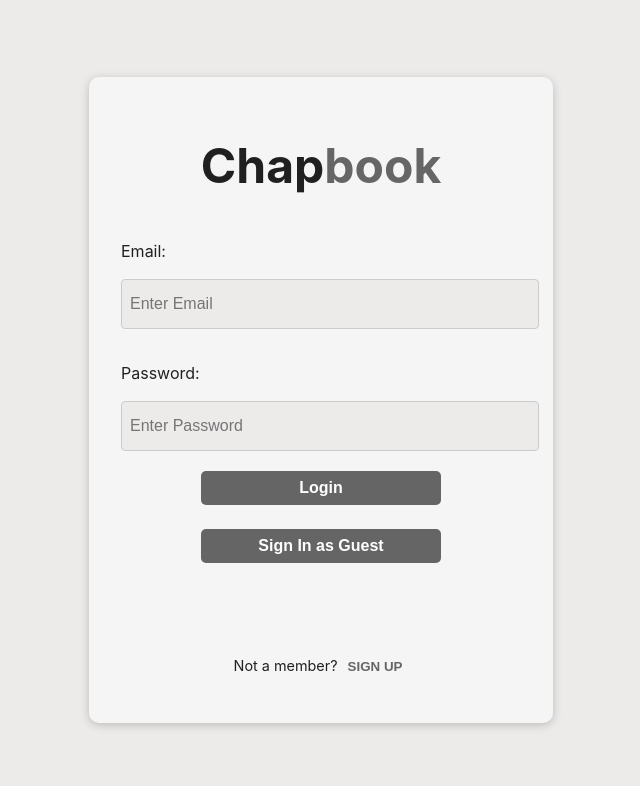
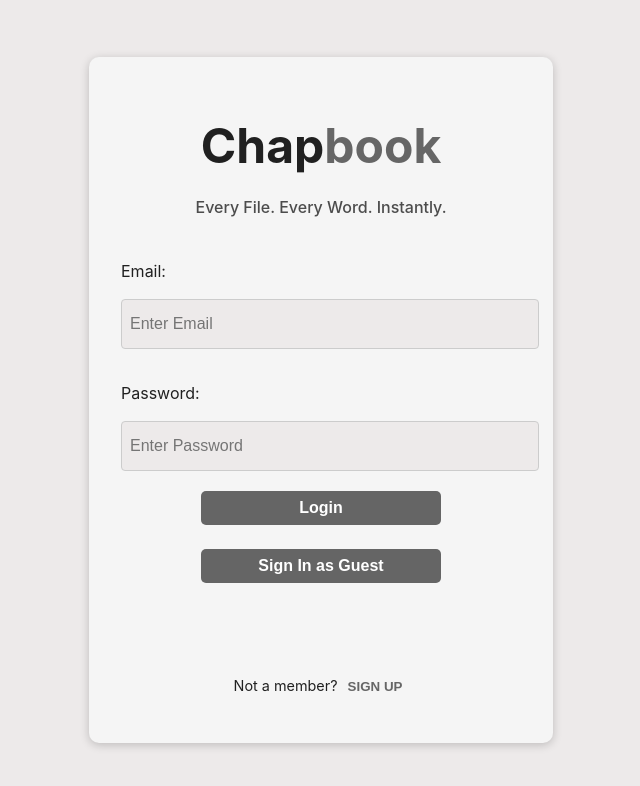
Before and after one commit to 709macdonald/ChapbookReactApp, a React (Vite) app: page / in a window 1280 px wide. Shown: the top 786 px of the page, without its empty margins (319-959 px from the left). Built offline with nearby package versions, Linux system fonts and the light colour scheme.

Commit message:
Added Slogan

```diff
--- a/src/components/LoginScreen.jsx
+++ b/src/components/LoginScreen.jsx
@@ -167,6 +167,7 @@ export default function LoginScreen({
         <span className="chap">Chap</span>
         <span className="book">book</span>
       </h1>
+      <p className="sloganText">Every File. Every Word. Instantly.</p>
 
       {isLoggedIn ? (
         <p>You are logged in!</p>
--- a/src/components/SignUpScreen.jsx
+++ b/src/components/SignUpScreen.jsx
@@ -102,6 +102,7 @@ export default function SignUpScreen({
           <span className="chap">Chap</span>
           <span className="book">book</span>
         </h1>
+        <p className="sloganText">Every File. Every Word. Instantly.</p>
         <p className="signUpInstructionsText">
           Complete all fields to create an account
         </p>
--- a/src/styles/index.css
+++ b/src/styles/index.css
@@ -39,6 +39,22 @@ body {
   display: flex;
   height: 100vh;
   color: var(--font-color);
+}
+
+.sloganText {
+  font-size: 1rem;
+  font-weight: 500;
+  color: var(--secondary-font-color);
+  margin-top: -0.5rem;
+  margin-bottom: 1.5rem;
+  text-align: center;
+}
+
+.sloganTextSmall {
+  font-size: 0.85rem;
+  color: var(--secondary-font-color);
+  text-align: center;
+  margin-top: -0.3rem;
 }
 
 /* MAIN SCREEN STYLES*/
```
